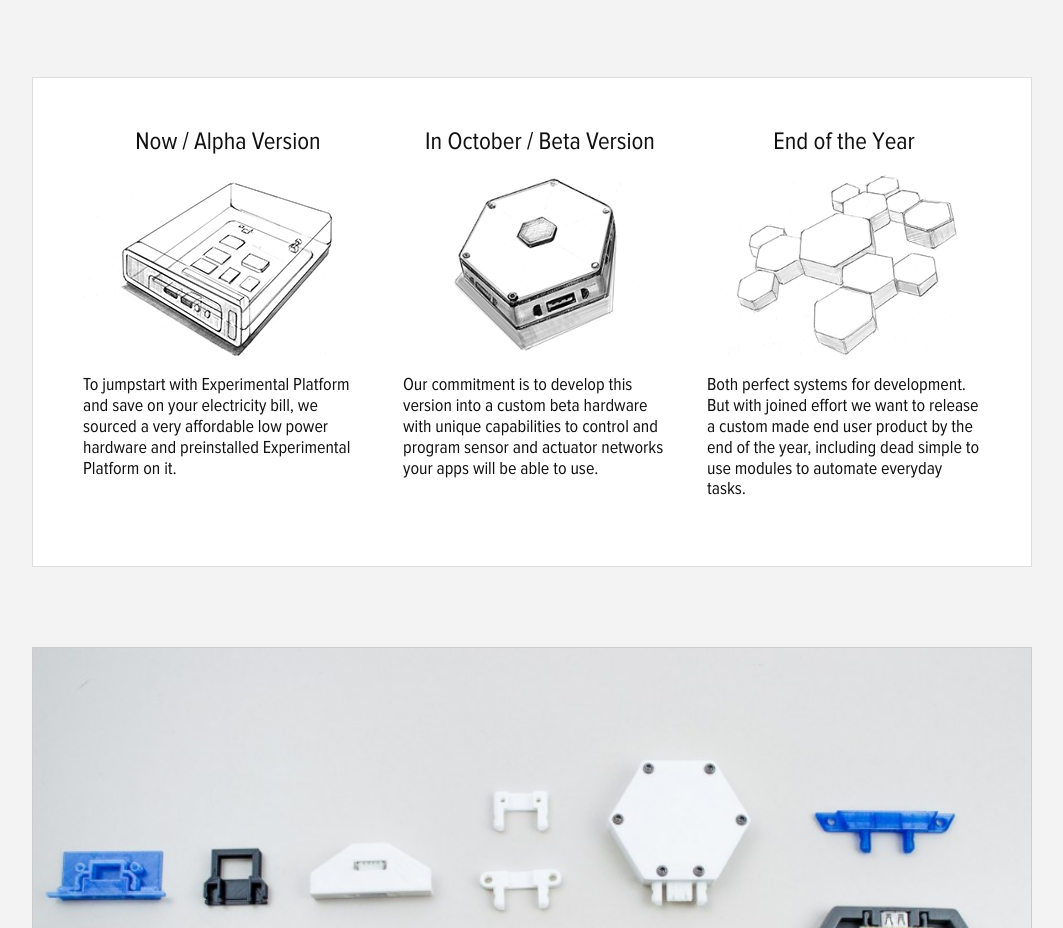
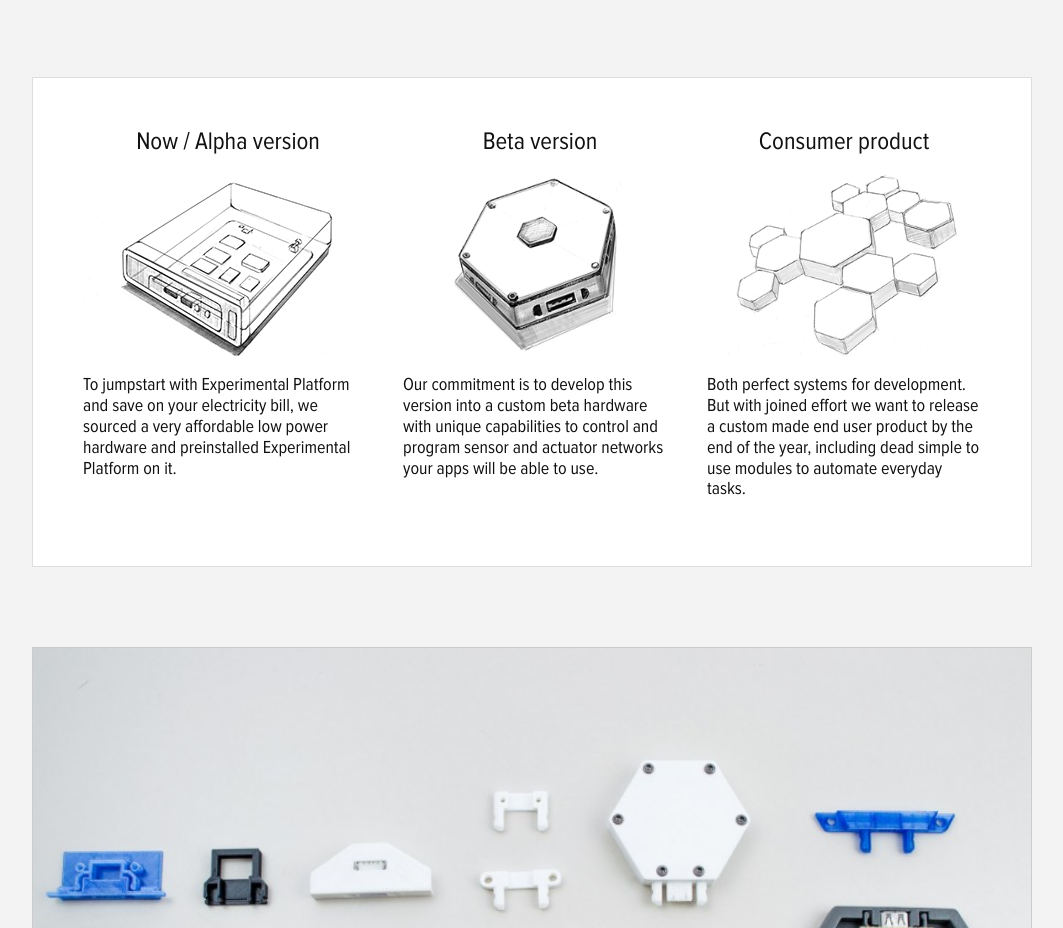
Before and after one commit to experimental-platform/experimental-platform.github.io, a plain HTML site: page index.html in a window 1280 px wide. Shown: the part 2425-3353 px from the top of the page, without its empty margins (108-1171 px from the left). Drawn offline with Linux system fonts and the light colour scheme.

Commit message:
Update index.html
aligned milestones with extended alpha-phase.

```diff
--- a/index.html
+++ b/index.html
@@ -172,19 +172,19 @@
 
       <section class="roadmap">
         <div class="roadmap-column">
-          <h4>Now / Alpha Version</h4>
+          <h4>Now / Alpha version</h4>
           <img src="img/alpha_hardware.png">
           <p>To jumpstart with Experimental Platform and save on your electricity bill, we sourced a very affordable low power hardware and preinstalled Experimental Platform on it.</p>
         </div>
 
         <div class="roadmap-column">
-          <h4>In October / Beta Version</h4>
+          <h4>Beta version</h4>
           <img src="img/beta_hardware.png">
           <p>Our commitment is to develop this version into a custom beta hardware with unique capabilities to control and program sensor and actuator networks your apps will be able to use.</p>
         </div>
 
         <div class="roadmap-column">
-          <h4>End of the Year</h4>
+          <h4>Consumer product</h4>
           <img src="img/final_hardware.png">
           <p>Both perfect systems for development. But with joined effort we want to release a custom made end user product by the end of the year, including dead simple to use modules to automate everyday tasks.</p>
         </div>
```
